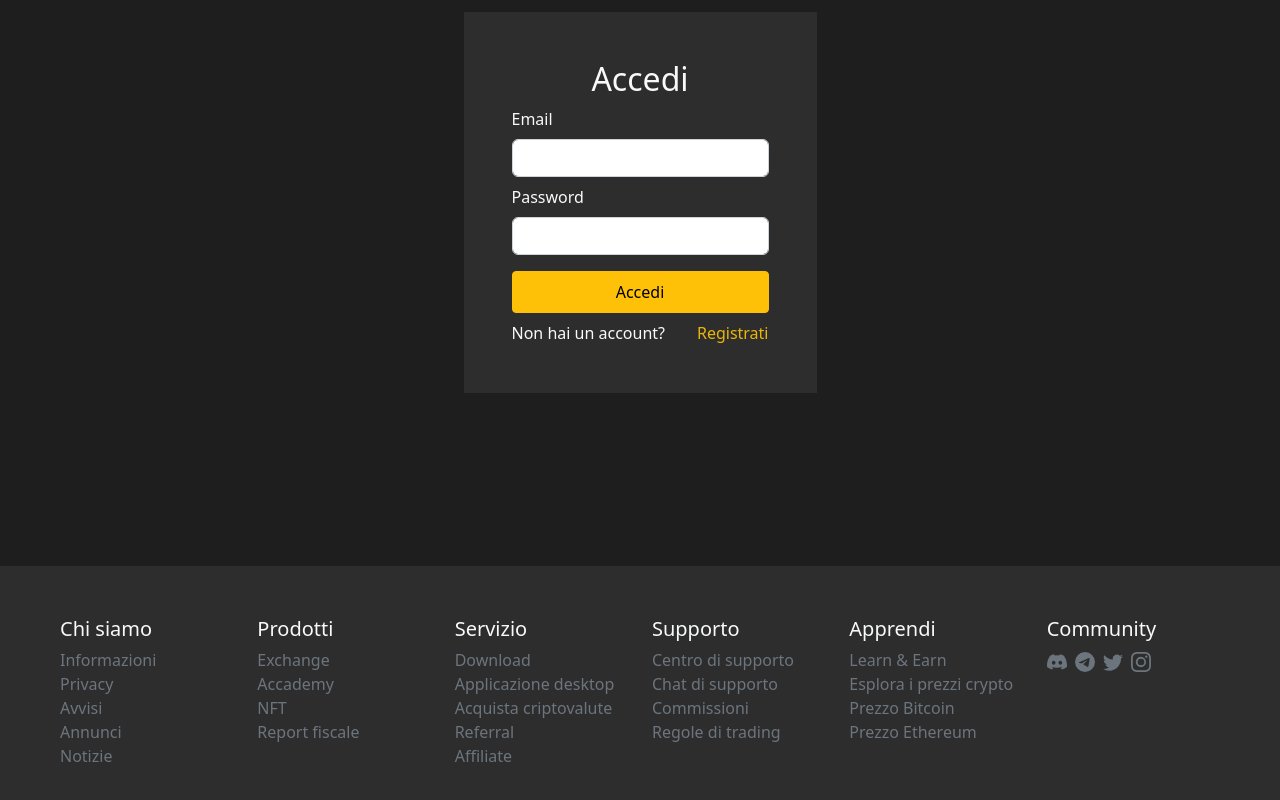
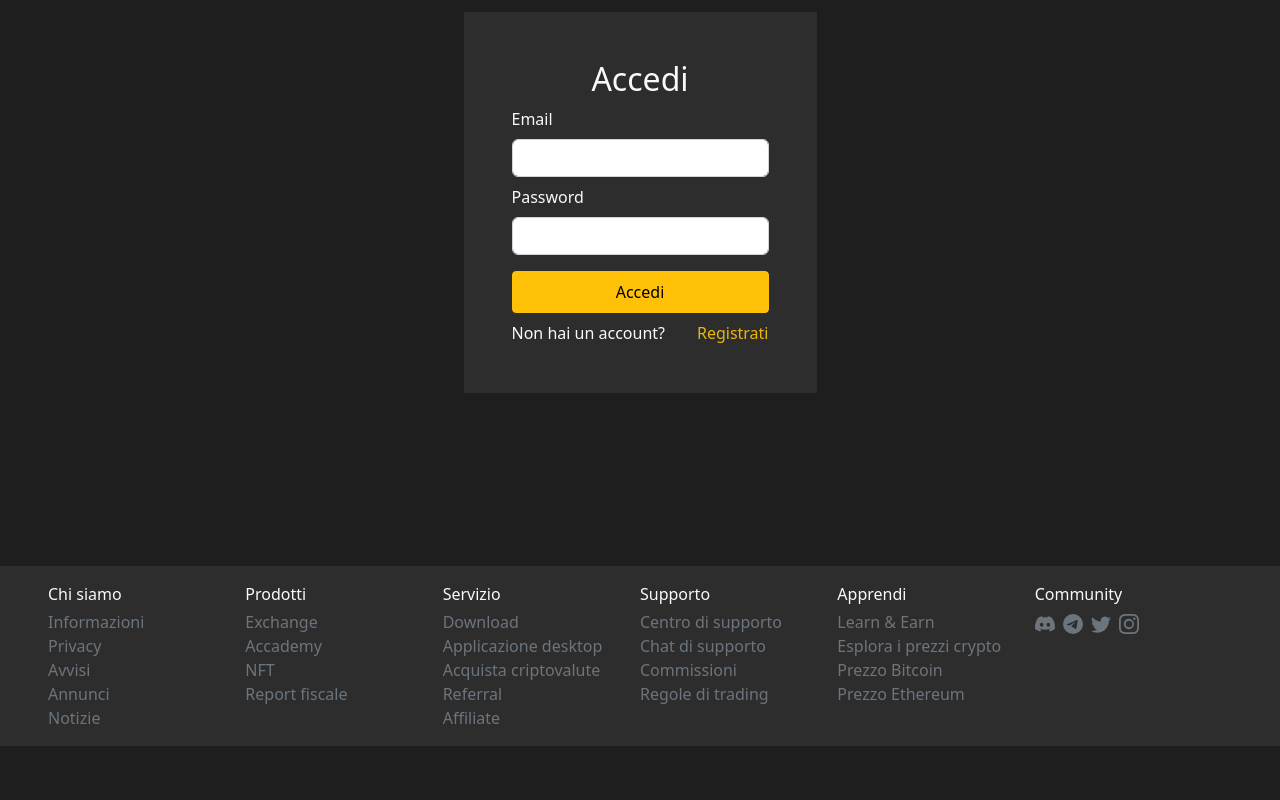
Before and after one commit to Massimiliano2022/CAPSTONE-PROJECT-FRONTEND, a React (Create React App) app: page /wallet in a window 1280 px wide. Shown: the part 234-1034 px from the top of the page. After the commit the page ends 980 px from the top, so only its background shows below. Built offline with nearby package versions, Linux system fonts and the light colour scheme.

Commit message:
Componente MyMain responsive per mobile e tablet

```diff
--- a/src/components/MyFooter.jsx
+++ b/src/components/MyFooter.jsx
@@ -4,47 +4,47 @@ import { Col, Container, Row } from "react-bootstrap";
 const MyFooter = () =>{
     return(
         <>
-        <Container fluid className="d-none d-md-block" style={{background: "#2d2d2d"}}>
-            <Row className="d-flex py-5 px-5 text-light">
-                <Col md={2}>
-                    <p className="fs-5 mb-1">Chi siamo</p>
+        <Container fluid className="d-none d-md-block py-3" style={{background: "#2d2d2d"}}>
+            <Row className="d-flex text-light px-5">
+                <Col className="p-0">
+                    <p className="fs-6 mb-1">Chi siamo</p>
                     <p className="fs-6 m-0 text-muted">Informazioni</p>
                     <p className="fs-6 m-0 text-muted">Privacy</p>
                     <p className="fs-6 m-0 text-muted">Avvisi</p>
                     <p className="fs-6 m-0 text-muted">Annunci</p>
                     <p className="fs-6 m-0 text-muted">Notizie</p>
                 </Col>
-                <Col md={2}>
-                    <p className="fs-5 mb-1">Prodotti</p>
+                <Col className="p-0">
+                    <p className="fs-6 mb-1">Prodotti</p>
                     <p className="fs-6 m-0 text-muted">Exchange</p>
                     <p className="fs-6 m-0 text-muted">Accademy</p>
                     <p className="fs-6 m-0 text-muted">NFT</p>
                     <p className="fs-6 m-0 text-muted">Report fiscale</p>
                 </Col>
-                <Col md={2}>
-                    <p className="fs-5 mb-1">Servizio</p>
+                <Col className="p-0">
+                    <p className="fs-6 mb-1">Servizio</p>
                     <p className="fs-6 m-0 text-muted">Download</p>
                     <p className="fs-6 m-0 text-muted">Applicazione desktop</p>
                     <p className="fs-6 m-0 text-muted">Acquista criptovalute</p>
                     <p className="fs-6 m-0 text-muted">Referral</p>
                     <p className="fs-6 m-0 text-muted">Affiliate</p>
                 </Col>
-                <Col md={2}>
-                    <p className="fs-5 mb-1">Supporto</p>
+                <Col className="p-0">
+                    <p className="fs-6 mb-1">Supporto</p>
                     <p className="fs-6 m-0 text-muted">Centro di supporto</p>
                     <p className="fs-6 m-0 text-muted">Chat di supporto</p>
                     <p className="fs-6 m-0 text-muted">Commissioni</p>
                     <p className="fs-6 m-0 text-muted">Regole di trading</p>
                 </Col>
-                <Col md={2}>
-                    <p className="fs-5 mb-1">Apprendi</p>
+                <Col className="p-0">
+                    <p className="fs-6 mb-1">Apprendi</p>
                     <p className="fs-6 m-0 text-muted">Learn & Earn</p>
                     <p className="fs-6 m-0 text-muted">Esplora i prezzi crypto</p>
                     <p className="fs-6 m-0 text-muted">Prezzo Bitcoin</p>
                     <p className="fs-6 m-0 text-muted">Prezzo Ethereum</p>
                 </Col>
-                <Col md={2}>
-                    <p className="fs-5 mb-1">Community</p>
+                <Col className="p-0">
+                    <p className="fs-6 mb-1">Community</p>
                     <div className="d-flex flex-row mt-2">
                         <BsDiscord className="fs-5 me-2 text-muted"/>
                         <BsTelegram className="fs-5 me-2 text-muted"/>
--- a/src/components/MyMain.jsx
+++ b/src/components/MyMain.jsx
@@ -54,7 +54,7 @@ const MyMain = () => {
             {/*INIZIO MOBILE*/}
             <Container fluid className="text-light px-5 main-div-mobile d-flex justify-content-center align-items-center d-md-none">
                 <Row className={`d-flex flex-column ${utenteCorrente && utenteCorrente.jwtToken ? 'd-none' : ''}`}>
-                    <Col sm={6}>
+                    <Col sm={12} className='mb-3'>
                         <h1>Compra e scambia Crypto su DigitFin</h1>
                         <Link
                             to={"/signup"}
@@ -78,12 +78,12 @@ const MyMain = () => {
                             Accedi
                         </Link>
                     </Col>
-                    <Col sm={6}>
+                    <Col sm={12} className='d-flex justify-content-end mt-3'>
                         <img className="object-fit-cover img-fluid main-img" src={mainImg} alt='exchange' />
                     </Col>
                 </Row>
                 <Row className={`d-flex flex-column ${utenteCorrente && utenteCorrente.jwtToken ? '' : 'd-none'}`}>
-                    <Col sm={6}>
+                    <Col sm={12} className='mb-3'>
                         <h1>Compra e scambia Crypto su DigitFin</h1>
                         <Button
                             onClick={effettuaOperazione}
@@ -105,14 +105,14 @@ const MyMain = () => {
                             Wallet
                         </Link>
                     </Col>
-                    <Col sm={6}>
+                    <Col sm={12} className='d-flex justify-content-end mt-3'>
                         <img className="object-fit-cover img-fluid main-img" src={mainImg} alt='exchange' />
                     </Col>
                 </Row>
             </Container>
             {/*FINE MOBILE*/}
             {/*INIZIO TABLET*/}
-            <Container fluid className="text-light px-5 main-div-tablet d-flex justify-content-center align-items-center d-none d-md-flex">
+            <Container fluid className="text-light px-5 mt-5 main-div-tablet d-flex justify-content-center align-items-center d-none d-md-flex">
                 <Row className={`w-100 ${utenteCorrente && utenteCorrente.jwtToken ? 'd-none' : ''}`}>
                     <Col md={12}>
                         <h1>Compra e scambia Crypto su DigitFin</h1>
@@ -142,7 +142,7 @@ const MyMain = () => {
                         <img className="object-fit-cover img-fluid main-img" src={mainImg} alt='exchange' />
                     </Col>
                 </Row>
-                <Row className={`${utenteCorrente && utenteCorrente.jwtToken ? '' : 'd-none'}`}>
+                <Row className={`w-100 ${utenteCorrente && utenteCorrente.jwtToken ? '' : 'd-none'}`}>
                     <Col md={12}>
                         <h1>Compra e scambia Crypto su DigitFin</h1>
                         <Button
@@ -170,7 +170,7 @@ const MyMain = () => {
                     </Col>
                 </Row>
             </Container>
-            <Container fluid className='text-light px-5 main-div-tablet d-flex justify-content-center align-items-center d-none d-md-flex'>
+            <Container fluid className='text-light px-5 mb-5 d-flex justify-content-center align-items-center d-none d-md-flex'>
                 <Row className='w-100'>
                     {!cryptosPrice || cryptosPrice.length === 0 ? (
                         <>
--- a/src/components/MyMainTablePrice.jsx
+++ b/src/components/MyMainTablePrice.jsx
@@ -26,7 +26,7 @@ const MyMainTablePrice = ({ cryptosPrice }) => {
     };
 
     return (
-        <Col>
+        <Col className='p-0'>
             <Table className='text-light m-0 table table-dark table-striped'>
                 <thead>
                     <tr>
```
